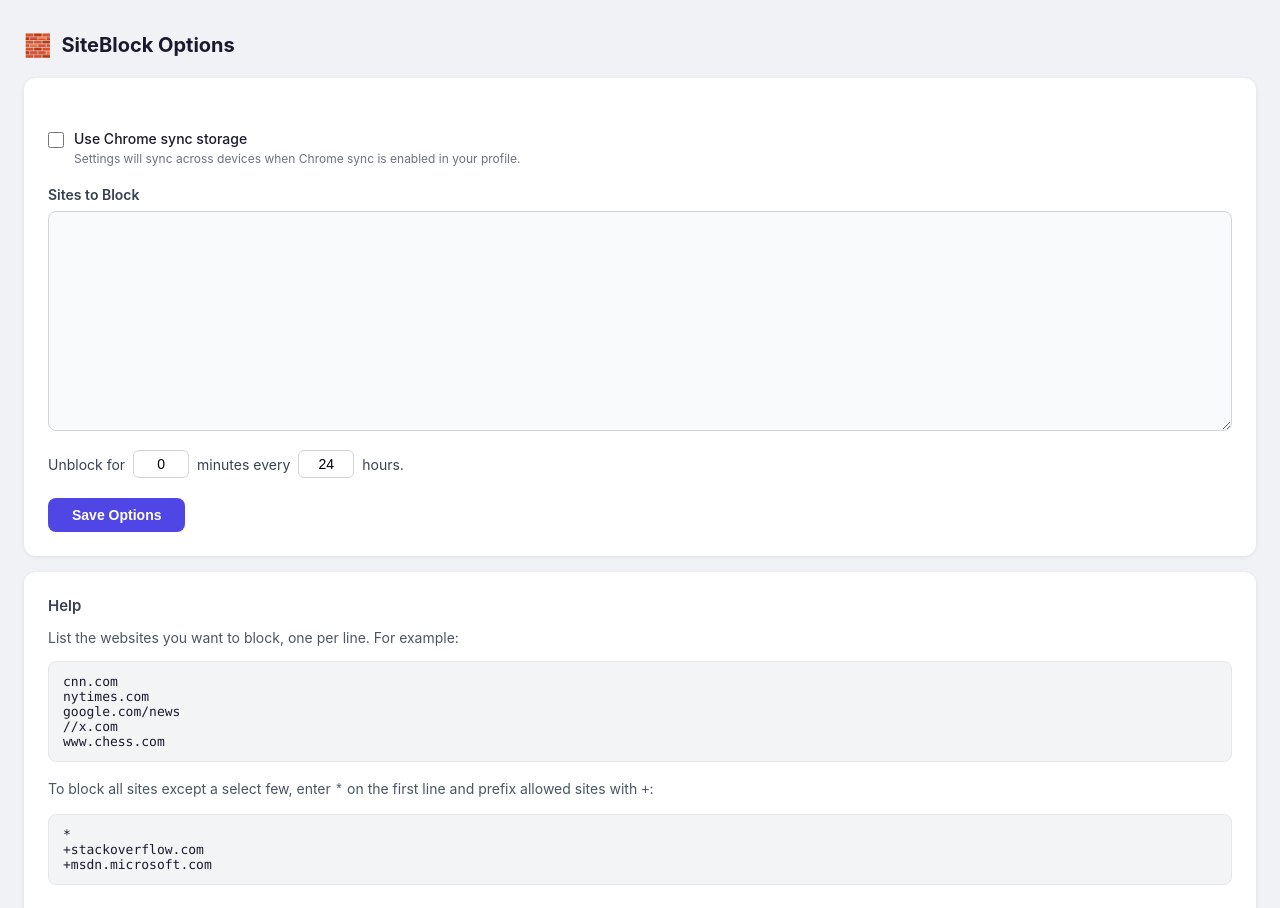
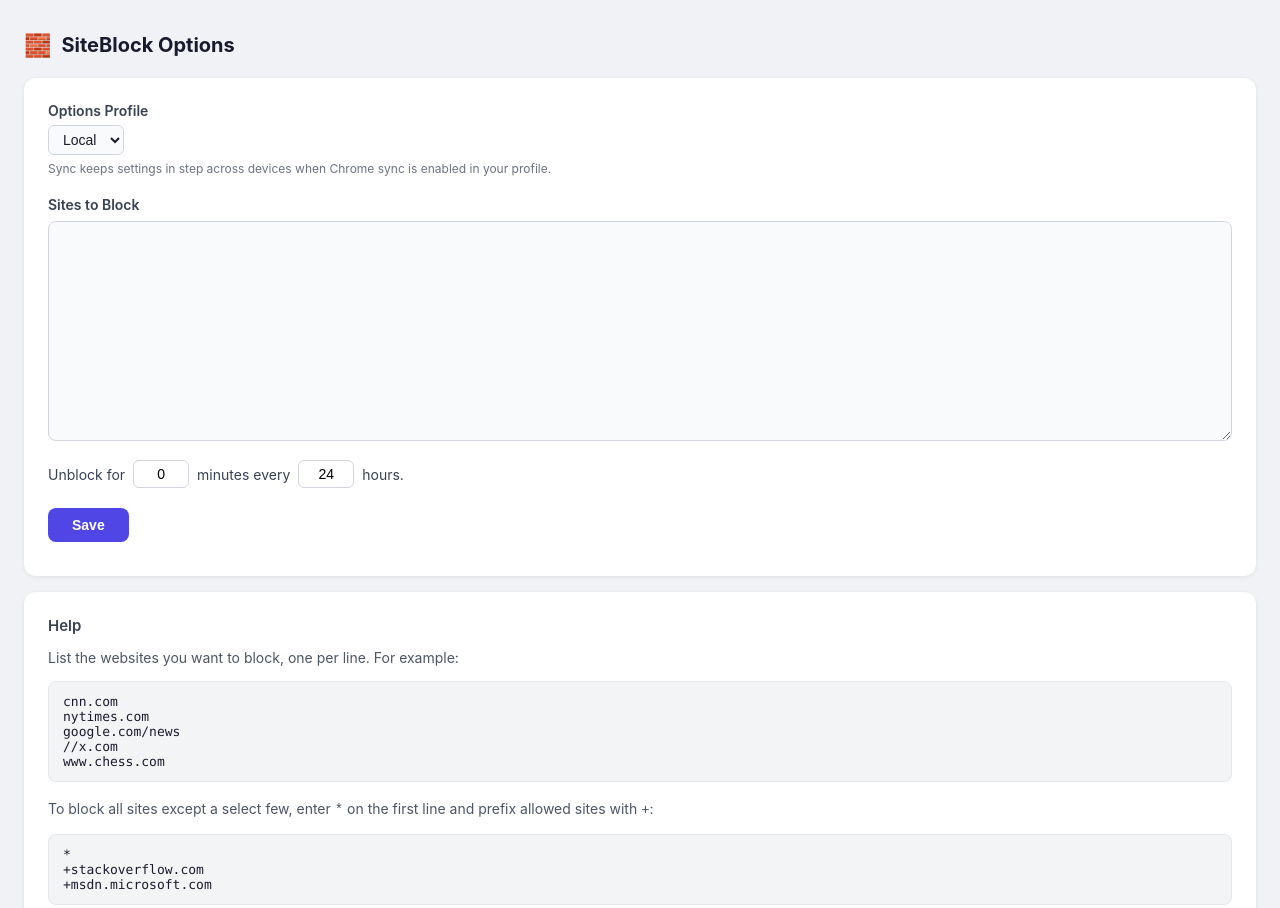
Before and after one commit to csapuntz/siteblock, a website with bundled scripts: page html/options.html in a window 1280 px wide. Shown: the top 908 px of the page. Built offline with nearby package versions, Linux system fonts and the light colour scheme; some packages are replaced by stand-ins of ours.

Commit message:
Move to using dropdown

```diff
--- a/html/options.html
+++ b/html/options.html
@@ -59,35 +59,42 @@
                 font-size: 13px;
                 font-weight: 500;
                 color: #16a34a;
-                min-height: 20px;
-                margin-bottom: 8px;
+                margin-top: 10px;
             }
 
-            /* Sync toggle */
-            .sync-row {
-                display: flex;
-                align-items: flex-start;
-                gap: 10px;
+            /* Storage selector */
+            .storage-row {
+                margin-bottom: 4px;
             }
 
-            .sync-row input[type="checkbox"] {
-                width: 16px;
-                height: 16px;
-                accent-color: var(--color-primary);
-                margin-top: 2px;
-                cursor: pointer;
-                flex-shrink: 0;
+            .storage-row label {
+                display: block;
+                font-weight: 600;
+                margin-bottom: 6px;
+                color: var(--color-text-secondary);
             }
 
-            .sync-label {
-                font-weight: 500;
+            select#use_sync {
+                border: 1px solid var(--color-border);
+                border-radius: 6px;
+                padding: 5px 10px;
+                font-size: 14px;
+                color: var(--color-text);
+                background: #f9fafb;
                 cursor: pointer;
+                outline: none;
+                transition: border-color 0.15s, box-shadow 0.15s;
             }
 
-            .sync-hint {
+            select#use_sync:focus {
+                border-color: var(--color-primary);
+                box-shadow: 0 0 0 3px rgba(79,70,229,0.15);
+            }
+
+            .storage-hint {
                 font-size: 12px;
                 color: var(--color-text-muted);
-                margin-top: 4px;
+                margin-top: 6px;
             }
 
             /* Textarea */
@@ -200,14 +207,14 @@
         <h1>SiteBlock Options</h1>
 
         <div class="card">
-            <div id="status"></div>
             <form>
-                <div class="sync-row">
-                    <input type="checkbox" id="use_sync" />
-                    <div>
-                        <label class="sync-label" for="use_sync">Use Chrome sync storage</label>
-                        <div class="sync-hint">Settings will sync across devices when Chrome sync is enabled in your profile.</div>
-                    </div>
+                <div class="storage-row">
+                    <label for="use_sync">Options Profile</label>
+                    <select id="use_sync">
+                        <option value="local">Local</option>
+                        <option value="sync">Sync</option>
+                    </select>
+                    <div class="storage-hint">Sync keeps settings in step across devices when Chrome sync is enabled in your profile.</div>
                 </div>
 
                 <label class="field-label" for="rules">Sites to Block</label>
@@ -217,7 +224,8 @@
                     Unblock for <input type="text" id="allowed" aria-label="Unblock duration in minutes" /> minutes every <input type="text" id="period" aria-label="Period in hours" /> hours.
                 </div>
 
-                <button id="submit" type="button">Save Options</button>
+                <button id="submit" type="button">Save</button>
+                <div id="status"></div>
             </form>
         </div>
 
--- a/js/options.js
+++ b/js/options.js
@@ -30,9 +30,9 @@ async function save_options() {
       /** @type {HTMLInputElement} */ (document.getElementById("period")).value,
     ) * 60;
 
-  const use_sync = /** @type {HTMLInputElement} */ (
-    document.getElementById("use_sync")
-  ).checked;
+  const use_sync =
+    /** @type {HTMLSelectElement} */ (document.getElementById("use_sync"))
+      .value === "sync";
   const settingsJson = JSON.stringify(opts);
 
   const status = /** @type {HTMLElement} */ (document.getElementById("status"));
@@ -71,17 +71,16 @@ function apply_opts_to_form(opts) {
  */
 function restore_options(items, use_sync) {
   apply_opts_to_form(csapuntz.siteblock.read_options(items));
-  /** @type {HTMLInputElement} */ (
-    document.getElementById("use_sync")
-  ).checked = use_sync;
+  /** @type {HTMLSelectElement} */ (document.getElementById("use_sync")).value =
+    use_sync ? "sync" : "local";
 }
 
-// Reload the settings fields from whichever storage the checkbox now points at,
+// Reload the settings fields from whichever storage the selector now points at,
 // so the user sees the correct values before hitting Save.
 async function on_use_sync_changed() {
-  const use_sync = /** @type {HTMLInputElement} */ (
-    document.getElementById("use_sync")
-  ).checked;
+  const use_sync =
+    /** @type {HTMLSelectElement} */ (document.getElementById("use_sync"))
+      .value === "sync";
   const items = use_sync
     ? ((await chrome.storage.sync.get(null)) ?? {})
     : await chrome.storage.local.get(null);
@@ -97,7 +96,7 @@ async function on_load() {
   /** @type {HTMLElement} */ (
     document.querySelector("#submit")
   ).addEventListener("click", save_options);
-  /** @type {HTMLInputElement} */ (
+  /** @type {HTMLSelectElement} */ (
     document.getElementById("use_sync")
   ).addEventListener("change", on_use_sync_changed);
 }
```
